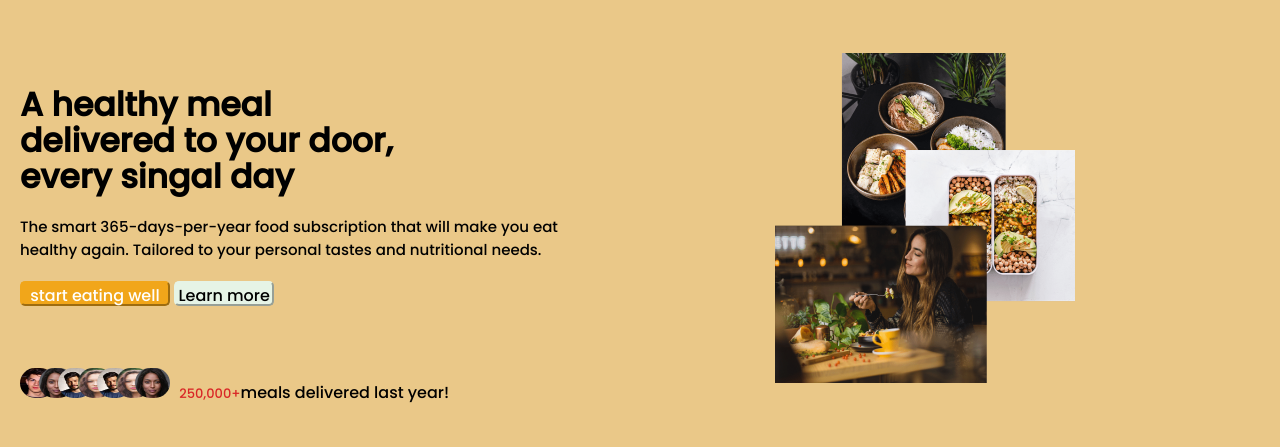
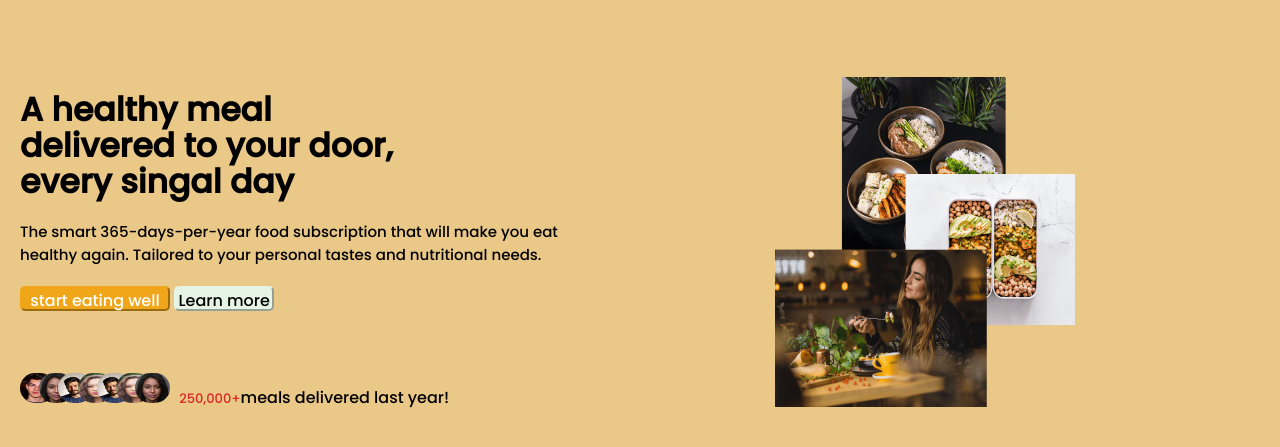
Before and after one commit to zeenatparween/Omnifood-project, a plain HTML site: page Index.html in a window 1280 px wide. Shown: the part 45-492 px from the top of the page. Drawn offline with Linux system fonts and the light colour scheme.

Commit message:
Update style.css

```diff
--- a/style.css
+++ b/style.css
@@ -46,10 +46,9 @@ body{
     display: flex;
     align-items: center;
     justify-content:space-around;
-    margin-top: 20px;
+    margin-top: 60px;
 }
  .main-section-left{
-    margin-top:40px;
     margin-left:20px;
     padding: auto;
     justify-content:left;
```
